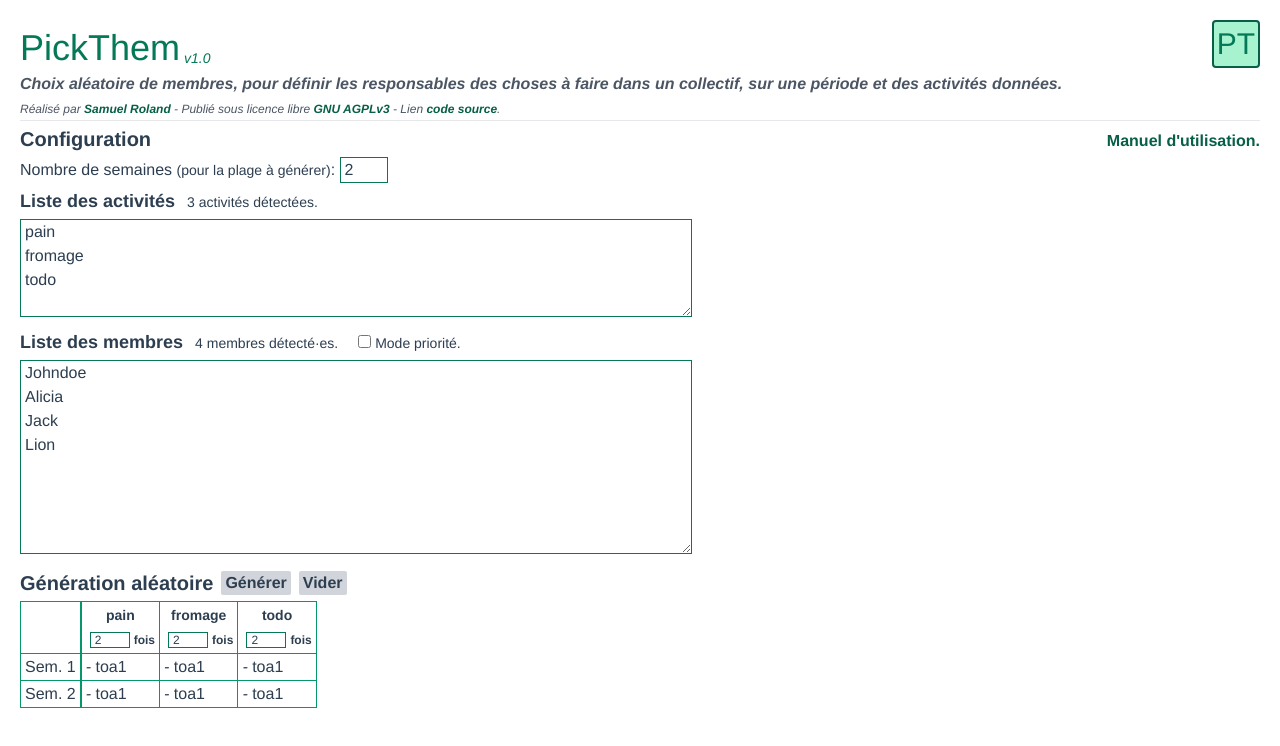
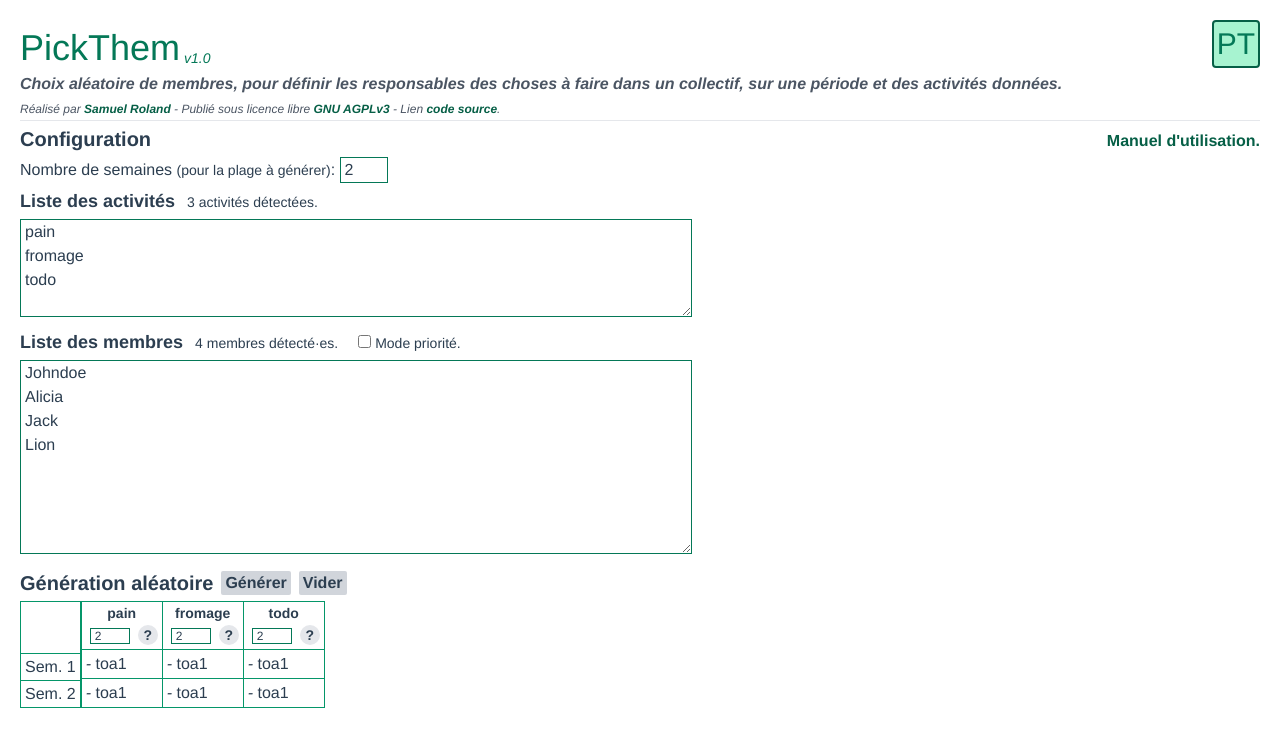
Before and after one commit to samuelroland/PickThem, a Vue app: page / in a window 1280 px wide. Shown: the top 746 px of the page. Built offline with nearby package versions, Linux system fonts and the light colour scheme.

Commit message:
Pick: add max-h and max-w for table headers with activity names

```diff
--- a/src/assets/tailwind.css
+++ b/src/assets/tailwind.css
@@ -42,3 +42,7 @@ button {
 a {
   @apply italic font-semibold text-green-800 hover:text-green-500;
 }
+
+.interrogationmark {
+  @apply inline-flex items-center justify-center w-5 h-5 p-1 ml-1 text-sm bg-gray-200 rounded-full cursor-help;
+}
--- a/src/components/Pick.vue
+++ b/src/components/Pick.vue
@@ -143,14 +143,23 @@
     <div class="justify-center w-full">
       <div class="flex items-center my-1">
         <div class="text-xl font-bold">Génération aléatoire</div>
-        <button class="ml-2" @click="generate">Générer</button>
-        <button class="ml-2" @click="emptyGeneration">Vider</button>
+        <button
+          class="ml-2 hover:bg-green-600 hover:text-gray-100"
+          @click="generate"
+        >
+          Générer
+        </button>
+        <button class="ml-2 hover:bg-red-300" @click="emptyGeneration">
+          Vider
+        </button>
       </div>
       <div class="flex mb-3">
+        <!-- First table at left containing empty header cell and weeks name cells. This table is separated from the second table to enable text selection of the generated values without week numbers -->
         <table class="">
           <thead>
             <tr>
               <th class="h-5 cell">
+                <!-- Fake hidden content to take the same place than other th -->
                 <div class="invisible">
                   <span class="text-sm">----</span><br />
                   <span class="text-xs">
@@ -162,21 +171,26 @@
           </thead>
           <tbody>
             <tr v-for="week in nbWeeksInInt" :key="week">
-              <td class="cell">Sem. {{ week }}</td>
+              <td class="cell ">Sem. {{ week }}</td>
             </tr>
           </tbody>
         </table>
 
+        <!-- Second table with activities in headers and generated values below -->
         <table class="">
           <thead>
             <tr>
               <th
-                class="cell"
+                class="overflow-hidden cell overflow-ellipsis"
                 v-for="activity in activities"
                 :key="activity.name"
               >
-                <span class="text-sm">{{ activity.name }}</span
-                ><br />
+                <span
+                  style=" display: -webkit-box;-webkit-line-clamp: 2;-webkit-box-orient: vertical;max-width: 15rem"
+                  class="overflow-hidden text-sm overflow-ellipsis"
+                  :title="activity.name"
+                  >{{ activity.name }}</span
+                >
                 <span class="text-xs">
                   <input
                     type="number"
@@ -188,10 +202,17 @@
                     :readonly="generated"
                     :class="{ 'bg-gray-300': generated }"
                     v-model="activity.number"
-                  />fois</span
-                >
+                /></span>
+                <span
+                  title="Nombre de semaines à assigner pour cette activité. Entre 1 et nombre de semaine de la plage (choisie plus haut)."
+                  class="interrogationmark"
+                  >?
+                </span>
               </th>
-              <th v-if="activities.length == 0">Pas d'activités...</th>
+              <!-- Cell to display when the array is empty because no activity is defined -->
+              <th v-if="activities.length == 0" class="p-2">
+                Pas d'activité...
+              </th>
             </tr>
           </thead>
           <tbody>
```
